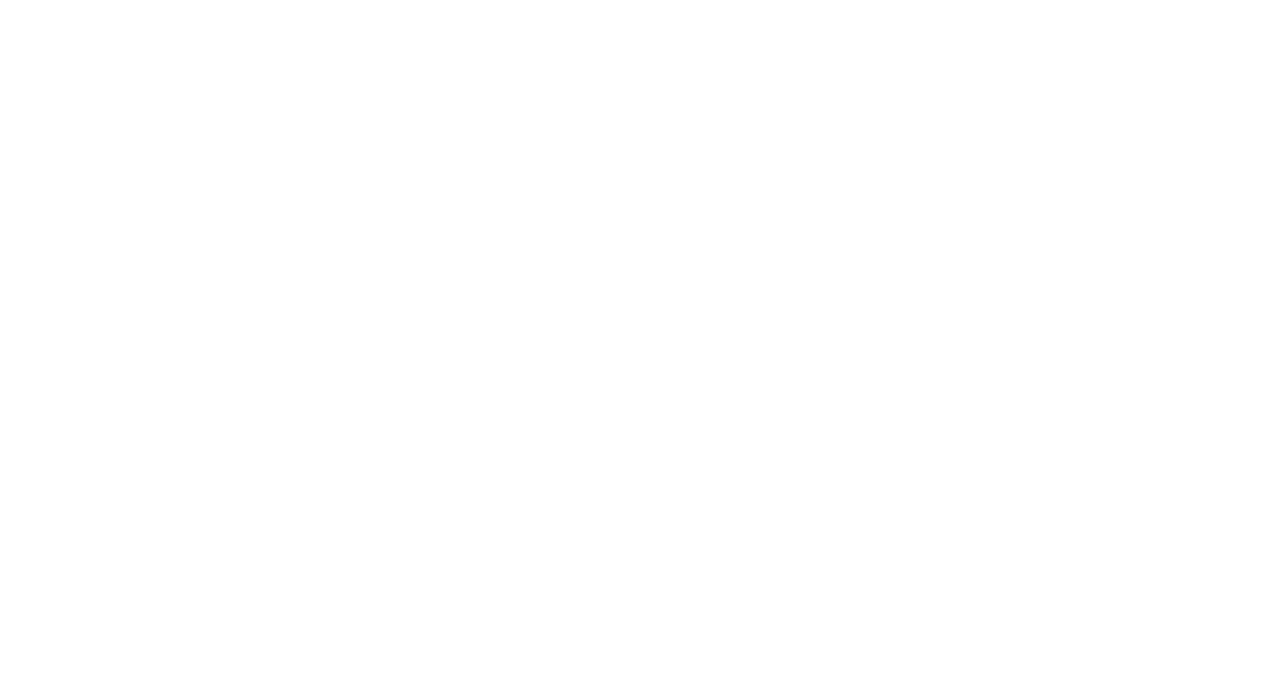
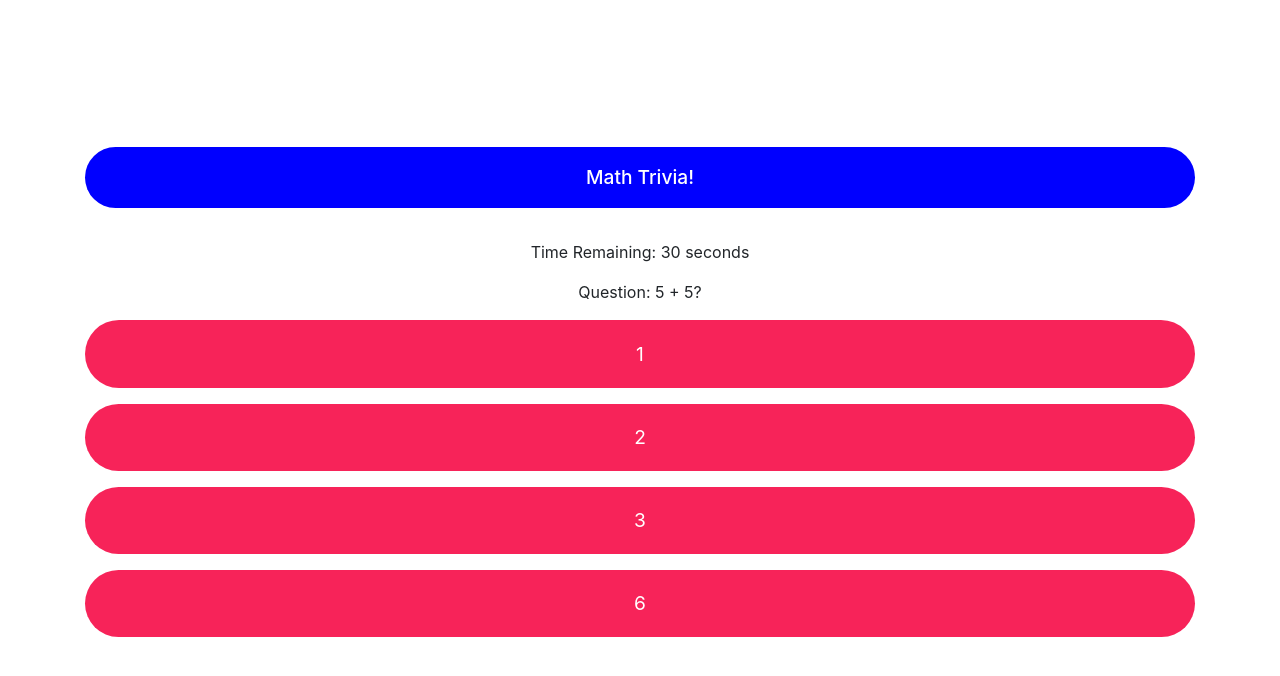
Before and after one commit to Unobtainiumrock/trivia-game, a plain HTML site: page index.html in a window 1280 px wide. Drawn offline with nearby package versions, Linux system fonts and the light colour scheme.

Commit message:
Get a basic page layout, add styling and animation, start game logic

```diff
--- /dev/null
+++ b/assets/javascript/game.js
@@ -0,0 +1,84 @@
+
+$(document).ready(function () {
+
+  let questions = [];
+
+
+
+// Track the coordinates of the mouse when hovering a question
+// Couldn't get CSS animation to fully work. var() portion won't link with
+// the setProperty values
+  $('.answer-hover').mousemove((e) => {
+
+    const x = e.pageX - e.target.offsetLeft;
+    const y = e.pageY - e.target.offsetTop;
+    e.target.style.setProperty('--x', `${ x }px`);
+    e.target.style.setProperty('--y', `${ y }px`);
+    // console.log(x,y);
+    console.log(e.target.style.cssText);
+  })
+
+
+  createQuestions(5);
+  console.log(questions);
+
+
+
+  /**
+   * @param  {number} questionAmount
+   */
+  function createQuestions(questionAmount) {
+
+    for(let i = 0; i < questionAmount; i++) {
+      // Create question Object
+      let qA = {};
+      // Create random math question
+      qA.question = `${randomizer(1,30)} + ${randomizer(1,30)}`;
+      // Create answers array
+      qA.answer = [];
+      // Add at least one correct answer
+      qA.answer.push(eval(qA.question));
+
+      // Add 3 dummy answers
+      for(let i = 0; i < 3; i++) {
+        let wrongAnswer = randomizer(1,30);
+        // Makes sure we don't have correct answer duplicates
+        if(wrongAnswer === qA.answer[0]) {
+          wrongAnswer = randomizer(35,50);
+        }
+        qA.answer.push(wrongAnswer);
+      }
+      // shuffle the answers array, so that the first choice isn't always the correct answer
+
+      // Push randomly generate question object to questions array
+      questions.push(qA);
+    }
+
+  }
+
+
+  /**
+   * @param  {number} lowerBound the lower end of range for random generation
+   * @param  {number} upperBound the upper end of range for random generation
+   * @returns {number} A randomy generated number based on the range provided
+   */
+  function randomizer(lowerBound,upperBound) {
+    return Math.floor(Math.random() * upperBound + lowerBound);
+  }
+
+
+  /**
+   * Shuffles array in place. ES6 version
+   * @param {Array} arr items An array containing the items.
+   * @returns
+   */
+  function shuffle(arr) {
+    for (let i = arr.length - 1; i > 0; i--) {
+        const j = Math.floor(Math.random() * (i + 1));
+        [arr[i], arr[j]] = [arr[j], arr[i]];
+    }
+    return arr;
+  }
+
+
+})
--- /dev/null
+++ b/assets/styles/style.css
@@ -0,0 +1,58 @@
+
+h1 {
+  position: relative;
+  background: blue;
+  padding: 1em 2em;
+  border: none;
+  color: white;
+  font-size: 1.2em;
+  cursor: pointer;
+  outline: none;
+  overflow: hidden;
+  border-radius: 100px;
+}
+
+body {
+  display: flex;
+  justify-content: center;
+  align-items: center;
+  min-height: 100vh;
+  background: white;
+}
+
+/* .answer {
+  background-color: blue;
+  color: white;
+} */
+
+.answer-hover {
+  position: relative;
+  background: #f72359;
+  padding: 1em 2em;
+  border: none;
+  color: white;
+  font-size: 1.2em;
+  cursor: pointer;
+  outline: none;
+  overflow: hidden;
+  border-radius: 100px;
+}
+.answer-hover span {
+  position: relative;
+  pointer-events: none;
+}
+.answer-hover::before {
+  --size: 0;
+  content: "";
+  position: absolute;
+  left: var(0);
+  top: var(0);
+  width: var(--size);
+  height: var(--size);
+  background: radial-gradient(circle closest-side, #4405f7, transparent);
+  transform: translate(-50%, -50%);
+  transition: width 0.2s ease, height 0.2s ease;
+}
+.answer-hover:hover::before {
+  --size: 400px;
+}
--- a/index.html
+++ b/index.html
@@ -1,12 +1,49 @@
 <!DOCTYPE html>
 <html lang="en">
+
 <head>
   <meta charset="UTF-8">
   <meta name="viewport" content="width=device-width, initial-scale=1.0">
   <meta http-equiv="X-UA-Compatible" content="ie=edge">
-  <title>Document</title>
+  <link rel="stylesheet" href="https://maxcdn.bootstrapcdn.com/bootstrap/4.0.0/css/bootstrap.min.css" integrity="sha384-Gn5384xqQ1aoWXA+058RXPxPg6fy4IWvTNh0E263XmFcJlSAwiGgFAW/dAiS6JXm"
+    crossorigin="anonymous">
+  <!-- <link rel="stylesheet" type="text/css" href="./assets/styles/style.css"> -->
+  <title>Math Trivia</title>
 </head>
+
 <body>
+  <div class="container">
+    <div class="row">
+      <div class="col-md-12 text-center">
+        <h1>Math Trivia!</h1>
+      </div>
+    </div>
+    <br>
+    <div class="row">
+      <div class="col-md-12 text-center">
+        <p>Time Remaining: <span id="timer"> 30 seconds</span></p>
+      </div>
+    </div>
+    <div class="row">
+      <div class="col-md-12 text-center">
+        <p>Question: <span id="question">5 + 5?</span></p>
+        <p class="answer-hover"><span>1</span></p>
+        <p class="answer-hover"><span>2</span></p>
+        <p class="answer-hover"><span>3</span></p>
+        <p class="answer-hover"><span>6</span></p>
+      </div>
+    </div>
+  </div>
 
+
+  <script src="https://code.jquery.com/jquery-3.2.1.slim.min.js" integrity="sha384-KJ3o2DKtIkvYIK3UENzmM7KCkRr/rE9/Qpg6aAZGJwFDMVNA/GpGFF93hXpG5KkN"
+    crossorigin="anonymous"></script>
+  <script src="https://cdnjs.cloudflare.com/ajax/libs/popper.js/1.12.9/umd/popper.min.js" integrity="sha384-ApNbgh9B+Y1QKtv3Rn7W3mgPxhU9K/ScQsAP7hUibX39j7fakFPskvXusvfa0b4Q"
+    crossorigin="anonymous"></script>
+  <script src="https://maxcdn.bootstrapcdn.com/bootstrap/4.0.0/js/bootstrap.min.js" integrity="sha384-JZR6Spejh4U02d8jOt6vLEHfe/JQGiRRSQQxSfFWpi1MquVdAyjUar5+76PVCmYl"
+    crossorigin="anonymous"></script>
+  <script src="./assets/javascript/game.js"></script>
+  <link rel="stylesheet" type="text/css" href="./assets/styles/style.css">
 </body>
+
 </html>
```
